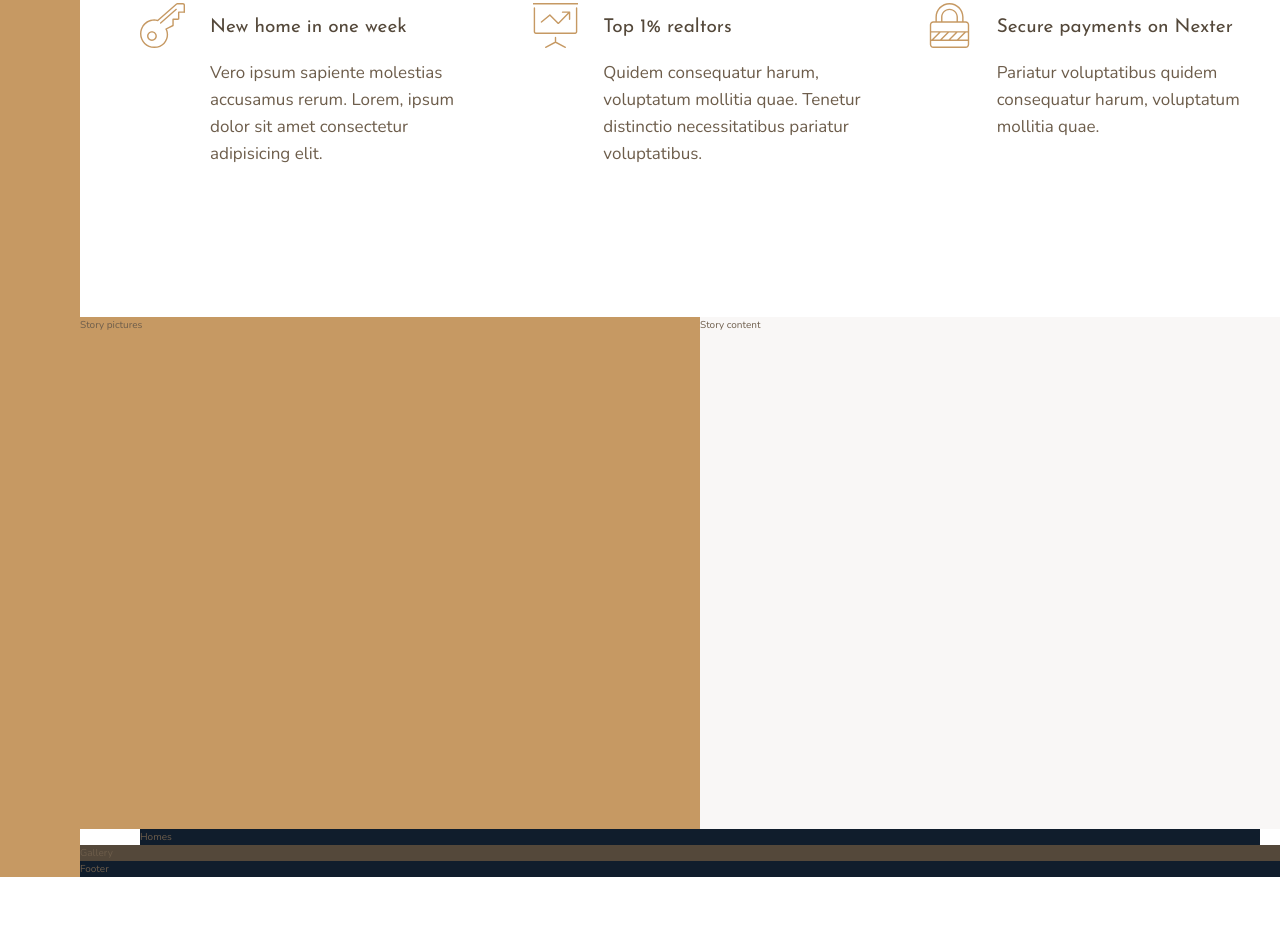
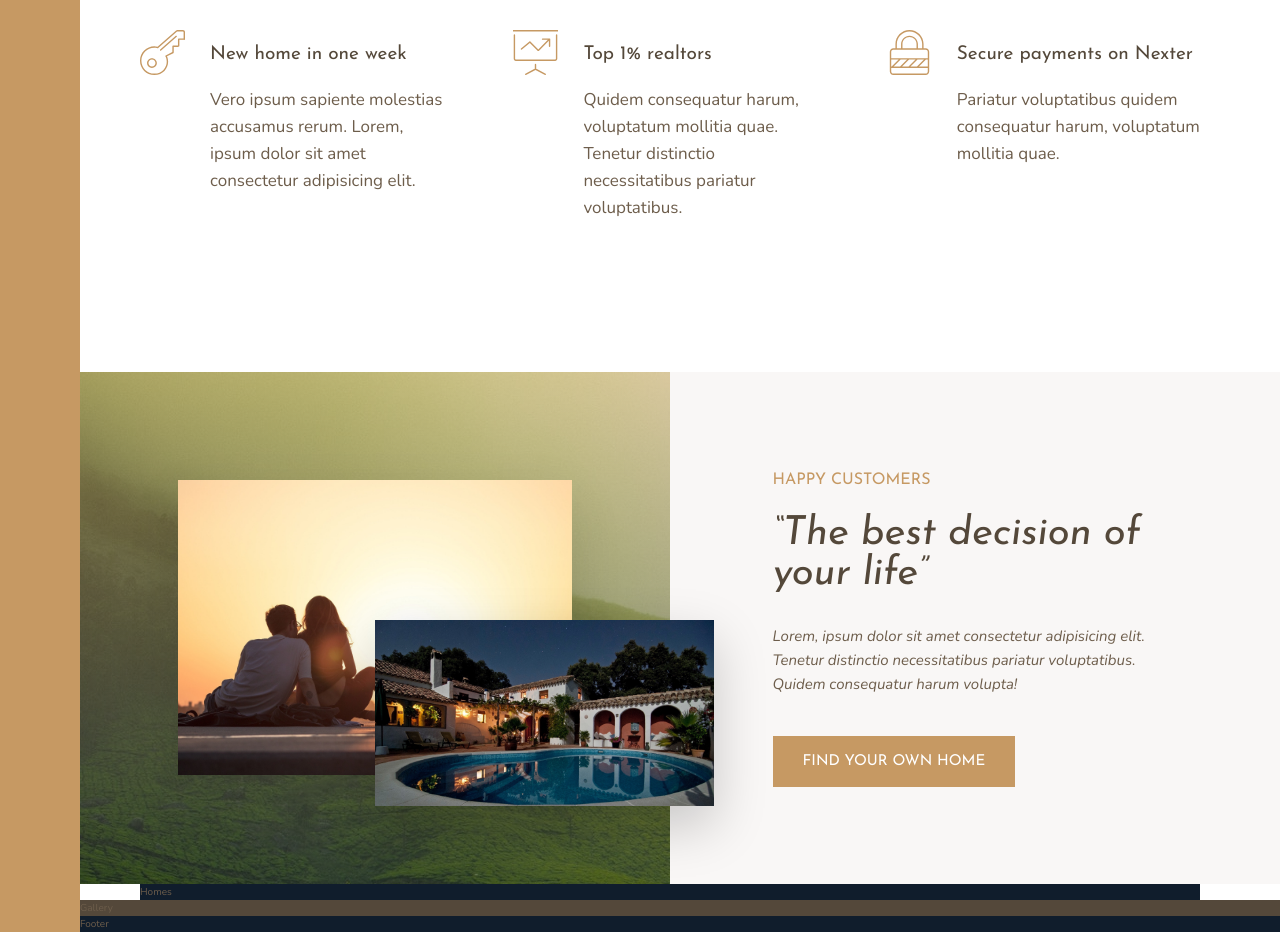
Before and after one commit to alisterhuysmans/nexter, a website: page index.html in a window 1280 px wide. Shown: the part 991-1923 px from the top of the page. Before the commit the page ends 1868 px from the top, so only its background shows below. Drawn offline with nearby package versions, Linux system fonts and the light colour scheme.

Commit message:
build story section

```diff
--- a/index.html
+++ b/index.html
@@ -92,9 +92,23 @@
             </div>
         </section>
 
-        <div class="story__pictures">Story pictures</div>
+        <div class="story__pictures">
+            <img src="img/story-1.jpeg" alt="Couple with new house" class="story__img--1">
+            <img src="img/story-2.jpeg" alt="Couple with new house" class="story__img--2">
+        </div>
 
-        <div class="story__content">Story content</div>
+        <div class="story__content">
+            <h3 class="heading-3 mb-sm">Happy customers</h3>
+            <h2 class="heading-2 heading-2--dark mb-md">
+                &ldquo;The best decision of your life&rdquo;
+            </h2>
+            <p class="story__text">
+                Lorem, ipsum dolor sit amet consectetur adipisicing elit.
+                Tenetur distinctio necessitatibus pariatur voluptatibus. Quidem
+                consequatur harum volupta!
+            </p>
+            <button class="btn">Find your own home</button>
+        </div>
 
         <section class="homes">Homes</section>
 
--- a/sass/_story.scss
+++ b/sass/_story.scss
@@ -2,10 +2,50 @@
     &__pictures {
         background-color: $color-primary;
         grid-column: full-start / col-end 4;
+        background-image: linear-gradient(
+                rgba($color-primary, 0.5),
+                rgba($color-secondary, 0.5)
+            ),
+            url(../img/back.jpg);
+
+        display: grid;
+        grid-template-rows: repeat(6, 1fr);
+        grid-template-columns: repeat(6, 1fr);
+        align-items: center;
+    }
+
+    &__img--1 {
+        width: 100%;
+        grid-area: 2 / 2 / 6 / 6;
+        box-shadow: 0 2rem 5rem rgba($color: #000000, $alpha: 0.1);
+    }
+
+    &__img--2 {
+        width: 115%;
+        grid-area: 4 / 4 / 6 / 7;
+        z-index: 20;
+        box-shadow: 0 2rem 5rem rgba($color: #000000, $alpha: 0.2);
     }
 
     &__content {
         background-color: $color-grey-light-1;
         grid-column: col-start 5 / full-end;
+
+        padding: 6rem 8vw;
+
+        // display: flex;
+        // flex-direction: column;
+        // justify-content: center;
+        // align-items: flex-start;
+
+        display: grid;
+        align-content: center;
+        justify-items: start;
+    }
+
+    &__text {
+        font-size: 1.5rem;
+        font-style: italic;
+        margin-bottom: 4rem;
     }
 }
--- a/sass/_typography.scss
+++ b/sass/_typography.scss
@@ -8,10 +8,24 @@
 }
 .heading-2 {
     @extend %heading;
+    font-size: 4rem;
+    font-style: italic;
+    line-height: 1;
+
+    &--light {
+        color: $color-grey-light-1;
+    }
+
+    &--dark {
+        color: $color-grey-dark-1;
+    }
 }
 
 .heading-3 {
     @extend %heading;
+    font-size: 1.6rem;
+    color: $color-primary;
+    text-transform: uppercase;
 }
 
 .heading-4 {
@@ -26,3 +40,33 @@
         color: $color-grey-dark-1;
     }
 }
+
+.btn {
+    background-color: $color-primary;
+    color: #fff;
+    border: none;
+    border-radius: 0;
+    font-family: $font-display;
+    font-size: 1.5rem;
+    text-transform: uppercase;
+    padding: 1.8rem 3rem;
+    cursor: pointer;
+    transition: all .2s;
+
+    &:hover {
+        background-color: $color-primary-dark;
+    }
+}
+
+.mb-sm {
+    margin-bottom: 2rem;
+}
+.mb-md {
+    margin-bottom: 3rem;
+}
+.mb-lg {
+    margin-bottom: 4rem;
+}
+.mb-xl {
+    margin-bottom: 8rem;
+}
```
Also changed, not shown: css/style.css, 1 other file.
